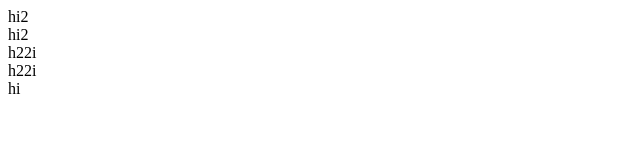
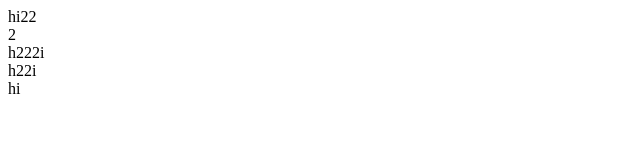
Before and after one commit to yangguangxiadeyinying/aaaa, a plain HTML site: page 3.html in a window 1280 px wide. Shown: the full height of the page, 0-640 px from the left. Drawn offline with Linux system fonts and the light colour scheme.

Commit message:
Merge branch 'b' into a
# Conflicts:
#	1.html

```diff
--- a/3.html
+++ b/3.html
@@ -5,9 +5,9 @@
     <title>Title</title>
 </head>
 <body>
-<div class="aa">hi2 </div>
-<div class="aa">hi2 </div>
-<div class="aa">h22i </div>
+<div class="aa">hi22 </div>
+<div class="aa">2 </div>
+<div class="aa">h222i </div>
 <div class="aa">h22i </div>
 <div class="aa">hi </div>
 </body>
```
